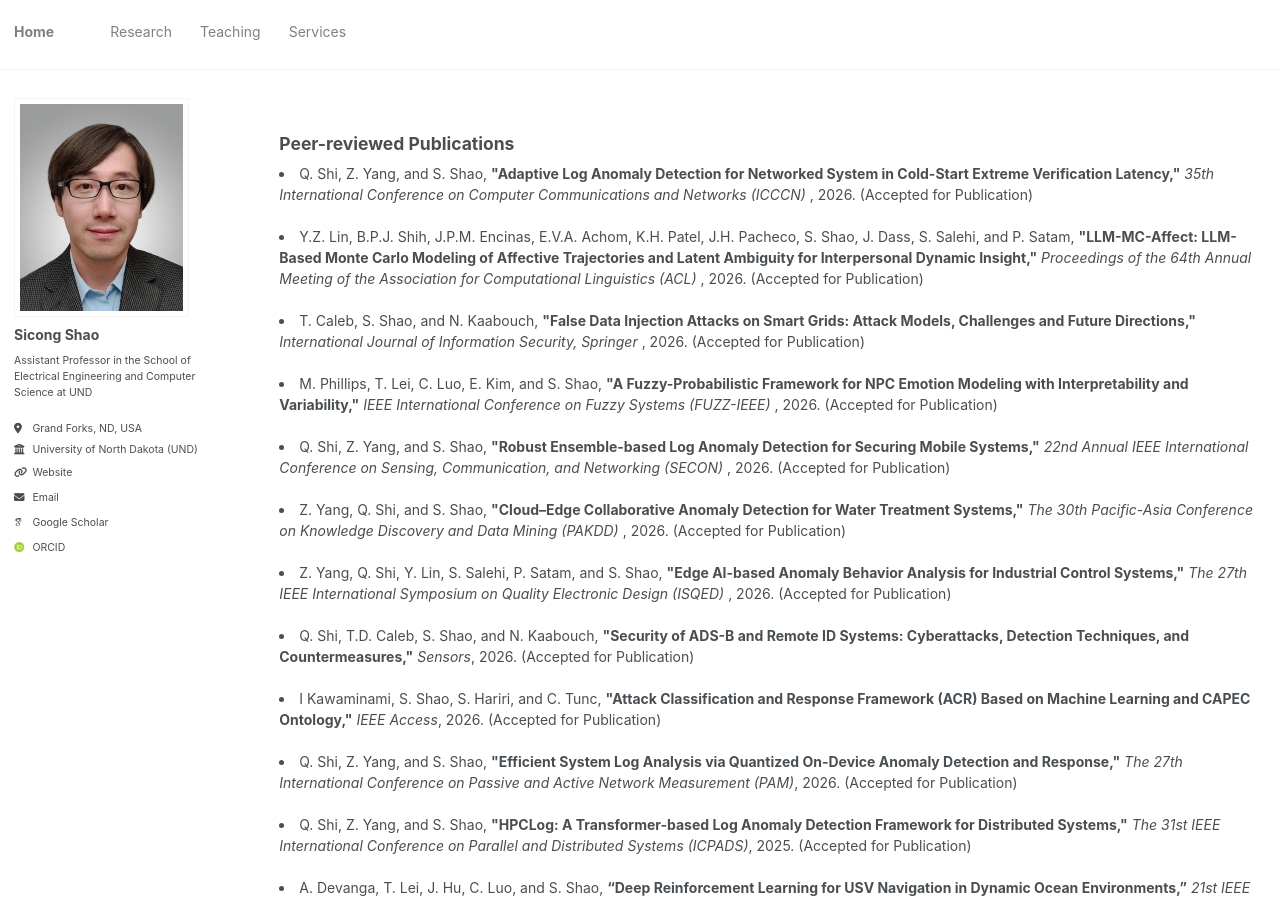
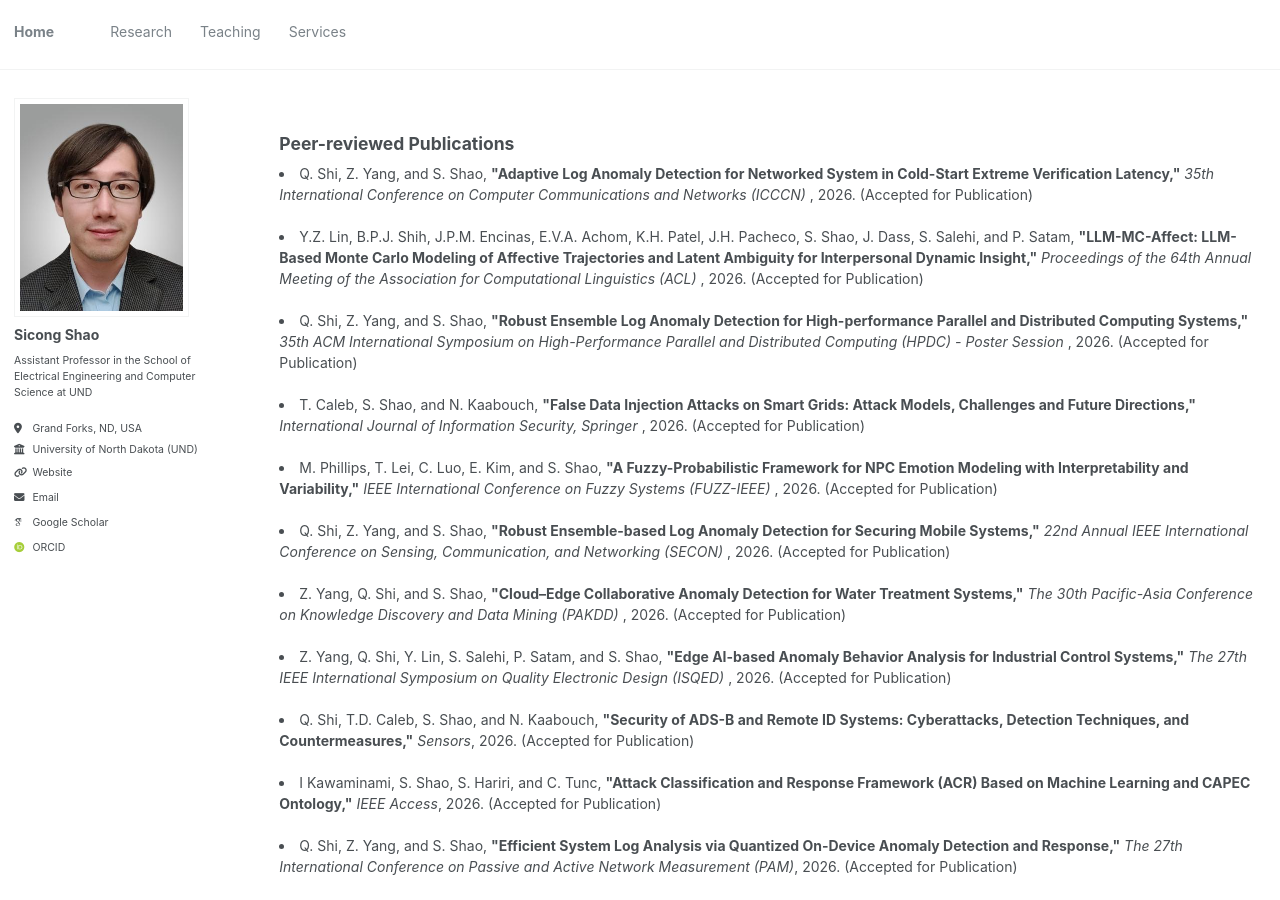
Before and after one commit to sicongshao/sicongshao.github.io, a Jekyll site: the page built from _pages/publications.html, in a window 1280 px wide and 900 px high. Built offline with Jekyll 4.4.1, drawn with Linux system fonts in a browser that asks for light colours; some web fonts are replaced.

Commit message:
first commit

```diff
--- a/_pages/publications.html
+++ b/_pages/publications.html
@@ -30,6 +30,10 @@
 </li>
 <br>
 
+<li>
+  Q. Shi, Z. Yang, and S. Shao, <strong>"Robust Ensemble Log Anomaly Detection for High-performance Parallel and Distributed Computing Systems,"</strong> <i>35th ACM International Symposium on High-Performance Parallel and Distributed Computing (HPDC) - Poster Session </i>, 2026. (Accepted for Publication)
+</li>
+<br>
 
 
 <li>
```
Also changed, not shown: _pages/about.md (+1 -1 lines).
